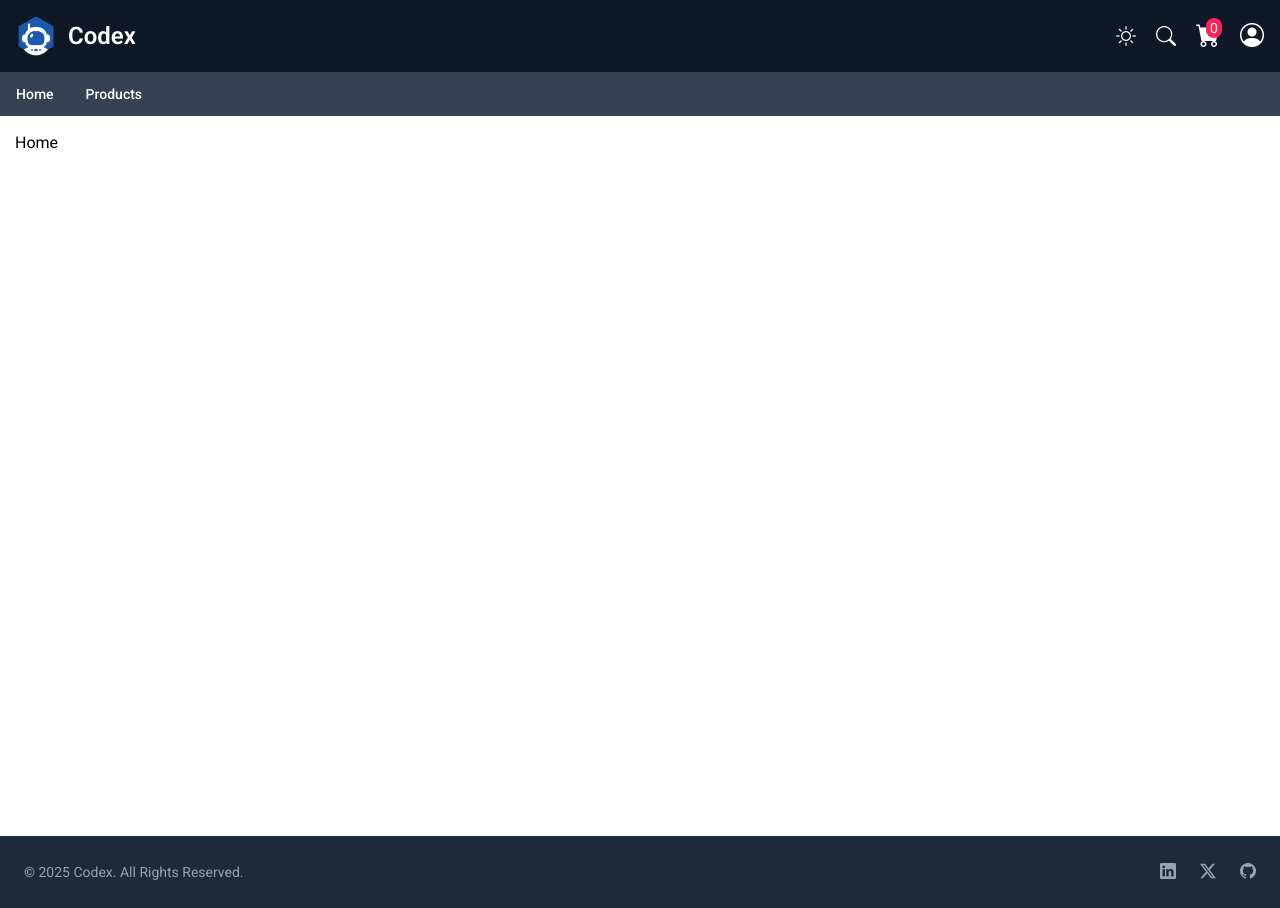
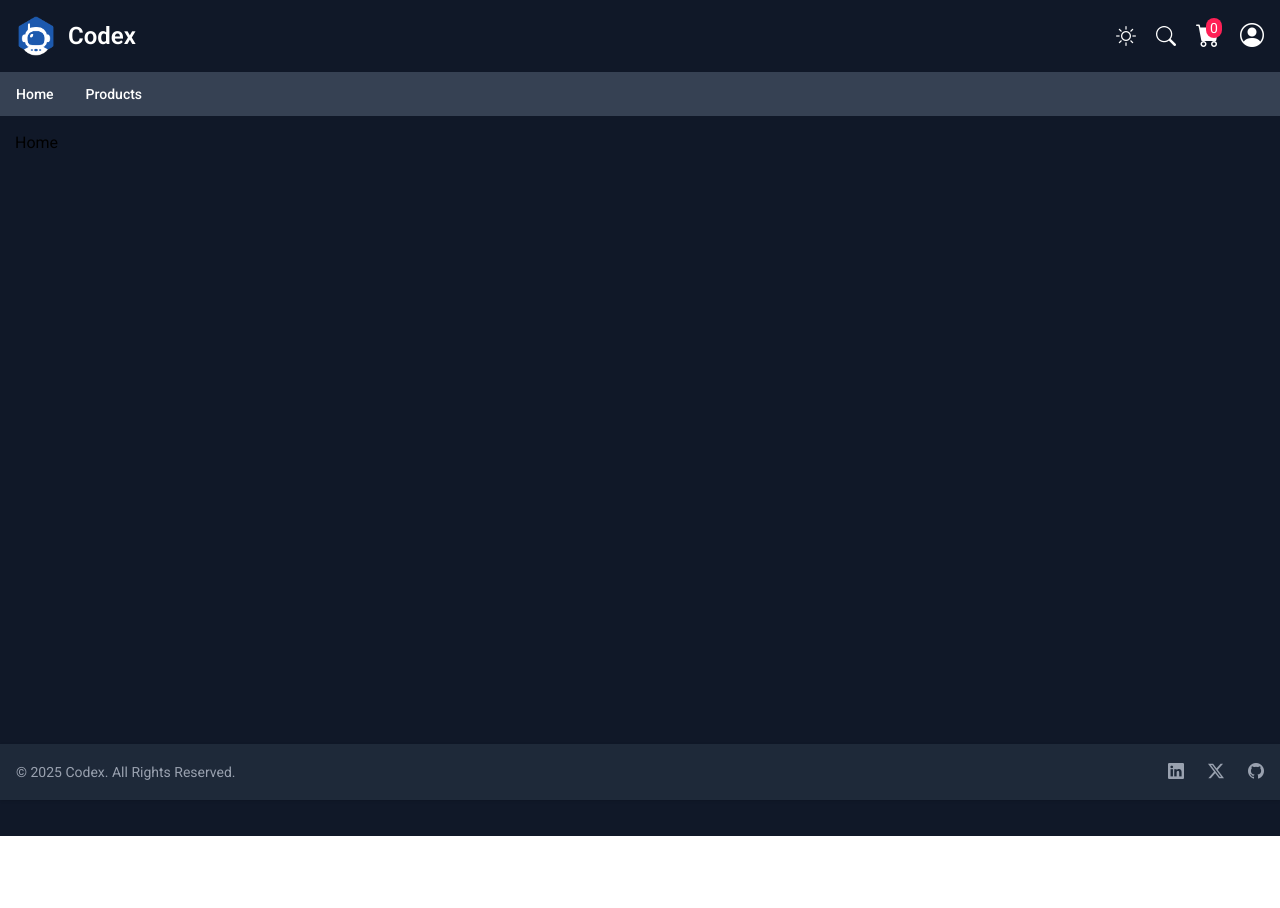
Before and after one commit to s-varun22/codex, a React (Vite) app: page / in a window 1280 px wide. After the commit the page ends 836 px from the top, so only its background shows below. Built offline with nearby package versions, Linux system fonts and the light colour scheme.

Commit message:
Added footer and corrected dark mode issue

```diff
--- a/src/App.jsx
+++ b/src/App.jsx
@@ -4,11 +4,11 @@ import { Footer, Header } from "./components";
 
 function App() {
 	return (
-		<>
+		<div className=" bg-white dark:bg-gray-900">
 			<Header />
 			<AppRoutes />
 			<Footer />
-		</>
+		</div>
 	);
 }
 
--- a/src/components/layouts/Footer.jsx
+++ b/src/components/layouts/Footer.jsx
@@ -2,8 +2,8 @@ import { Link } from "react-router-dom";
 
 export const Footer = () => {
 	return (
-		<footer className="bg-white shadow dark:bg-gray-800">
-			<div className="p-4 mx-auto max-w-screen-xl md:flex md:items-center md:justify-between md:p-6">
+		<footer className="bg-white shadow dark:bg-gray-800 fixed bottom-0 left-0 right-0 z-30">
+			<div className="p-4 mx-auto max-w-screen-xl md:flex md:items-center md:justify-between md:p-4">
 				<span className="text-sm text-gray-500 sm:text-center dark:text-gray-400">
 					© 2025{" "}
 					<Link to="/" className="hover:underline">
--- a/src/components/layouts/Header.jsx
+++ b/src/components/layouts/Header.jsx
@@ -13,7 +13,7 @@ export const Header = () => {
 	}, [darkMode]);
 
 	return (
-		<header>
+		<header className="sticky top-0 z-50 w-full">
 			<nav className="bg-white border-gray-200 dark:bg-gray-900">
 				<div className="flex flex-wrap justify-between items-center mx-auto max-w-screen-xl p-4">
 					<Link to="/" className="flex items-center">
```
